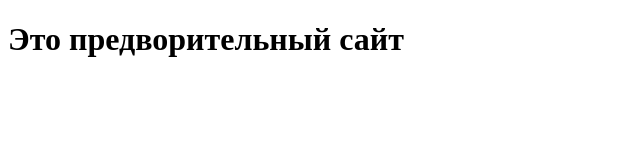
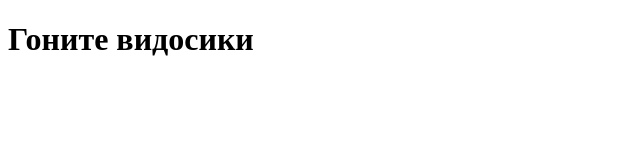
Before and after one commit to birukovadarja-collab/pornolabyba, a plain HTML site: page index.html in a window 1280 px wide. Shown: the whole page, without its empty margins (0-640 px from the left). Drawn offline with Linux system fonts and the light colour scheme.

Commit message:
Update index.html

```diff
--- a/index.html
+++ b/index.html
@@ -1,9 +1,10 @@
 <!DOCTYPE html>
 <html>
 <head>
-<title> Taste </title>
+<title> Pornolabyba </title>
 </head>
 <body>
-<h1> Это предворительный сайт </h1>
+<h1> Гоните видосики </h1>
 </body>
+
 </html>
```
